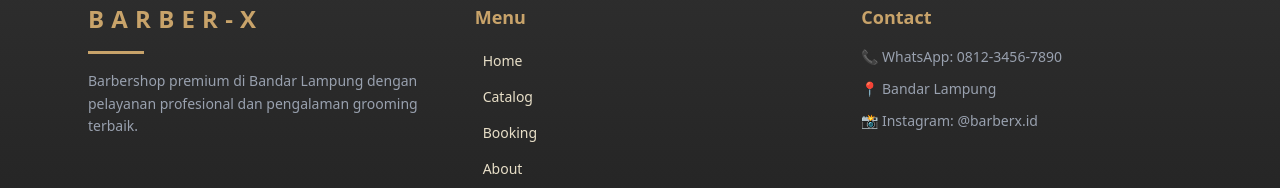
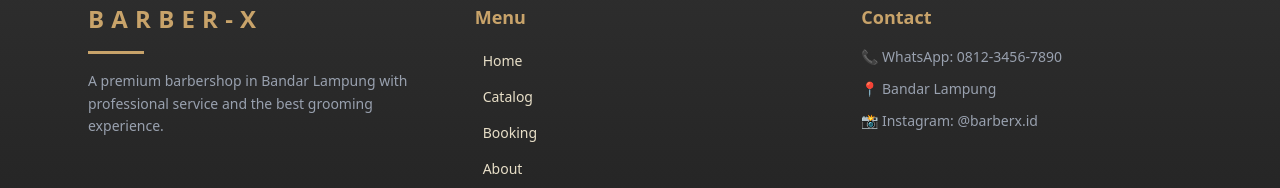
Before and after one commit to NaswaNovellia-23312014/Barber-x, a Next.js app in the folder web/: page / in a window 1280 px wide. Shown: the part 2795-2983 px from the top of the page. Built offline with nearby package versions, Linux system fonts and the light colour scheme.

Commit message:
merubah teks di footer

```diff
--- a/web/src/components/footer/Footer.tsx
+++ b/web/src/components/footer/Footer.tsx
@@ -3,9 +3,7 @@ import Link from "next/link";
 export default function Footer() {
   return (
     <footer className="w-full bg-gradient-to-b from-[#2F2F2F] to-[#1F1F1F] text-[#E8DFC8] py-16 mt-28">
-
       <div className="max-w-6xl mx-auto px-6 grid grid-cols-1 md:grid-cols-3 gap-14">
-
         {/* BRAND */}
         <div>
           <h2 className="text-2xl font-bold tracking-[0.3em] text-[#C8A36A]">
@@ -15,16 +13,14 @@ export default function Footer() {
           <div className="w-14 h-[3px] bg-[#C8A36A] my-4"></div>
 
           <p className="text-sm text-gray-400 leading-relaxed">
-            Barbershop premium di Bandar Lampung dengan pelayanan profesional
-            dan pengalaman grooming terbaik.
+            A premium barbershop in Bandar Lampung with professional service and
+            the best grooming experience.
           </p>
         </div>
 
         {/* MENU */}
         <div>
-          <h3 className="font-semibold text-lg mb-4 text-[#C8A36A]">
-            Menu
-          </h3>
+          <h3 className="font-semibold text-lg mb-4 text-[#C8A36A]">Menu</h3>
 
           <ul className="flex flex-col gap-3 text-sm">
             {[
@@ -49,9 +45,7 @@ export default function Footer() {
 
         {/* CONTACT */}
         <div>
-          <h3 className="font-semibold text-lg mb-4 text-[#C8A36A]">
-            Contact
-          </h3>
+          <h3 className="font-semibold text-lg mb-4 text-[#C8A36A]">Contact</h3>
 
           <div className="space-y-3 text-sm text-gray-400">
             <p>📞 WhatsApp: 0812-3456-7890</p>
```
Also changed, not shown: 1 other file (tests, documents, lock files or other folders).
